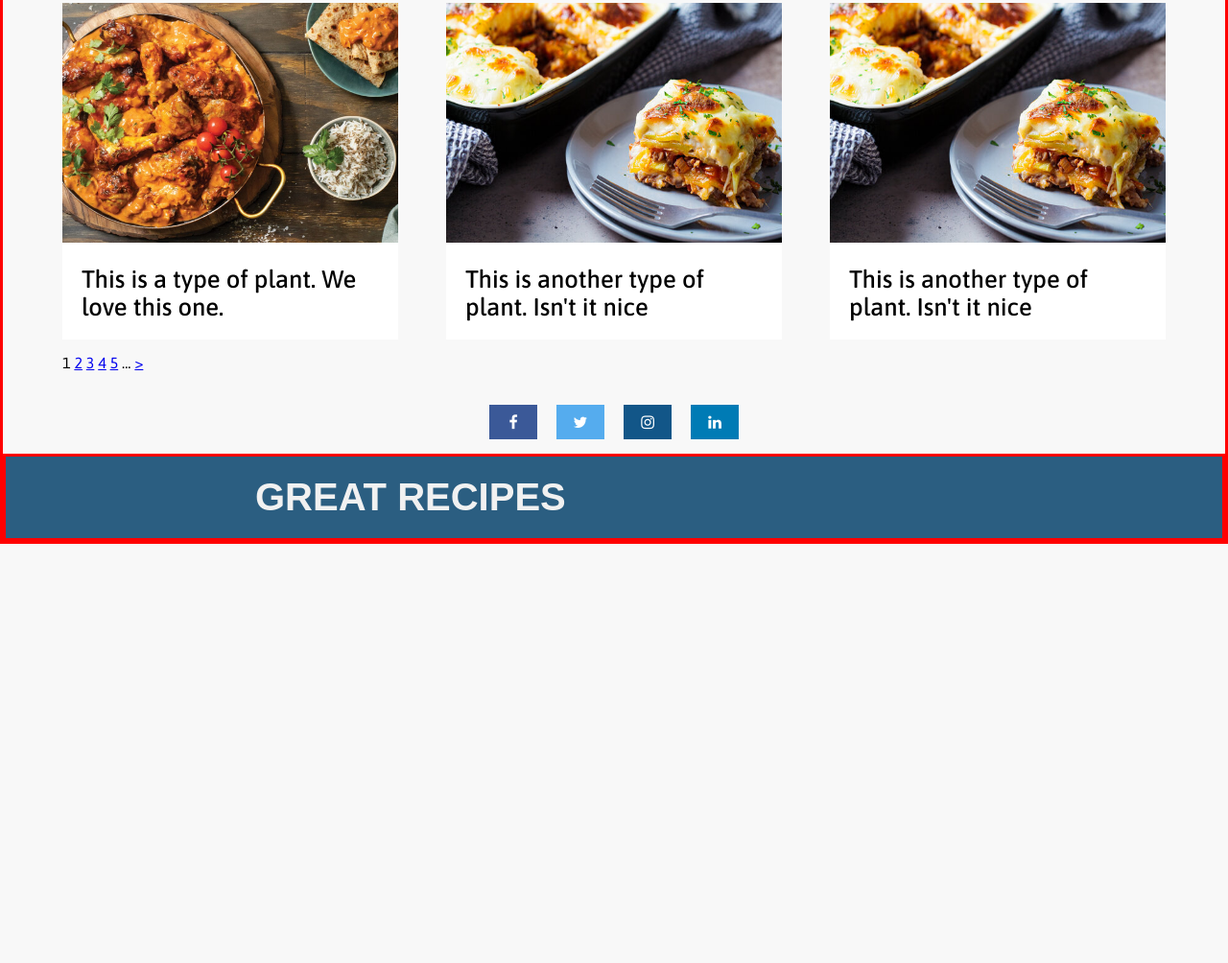
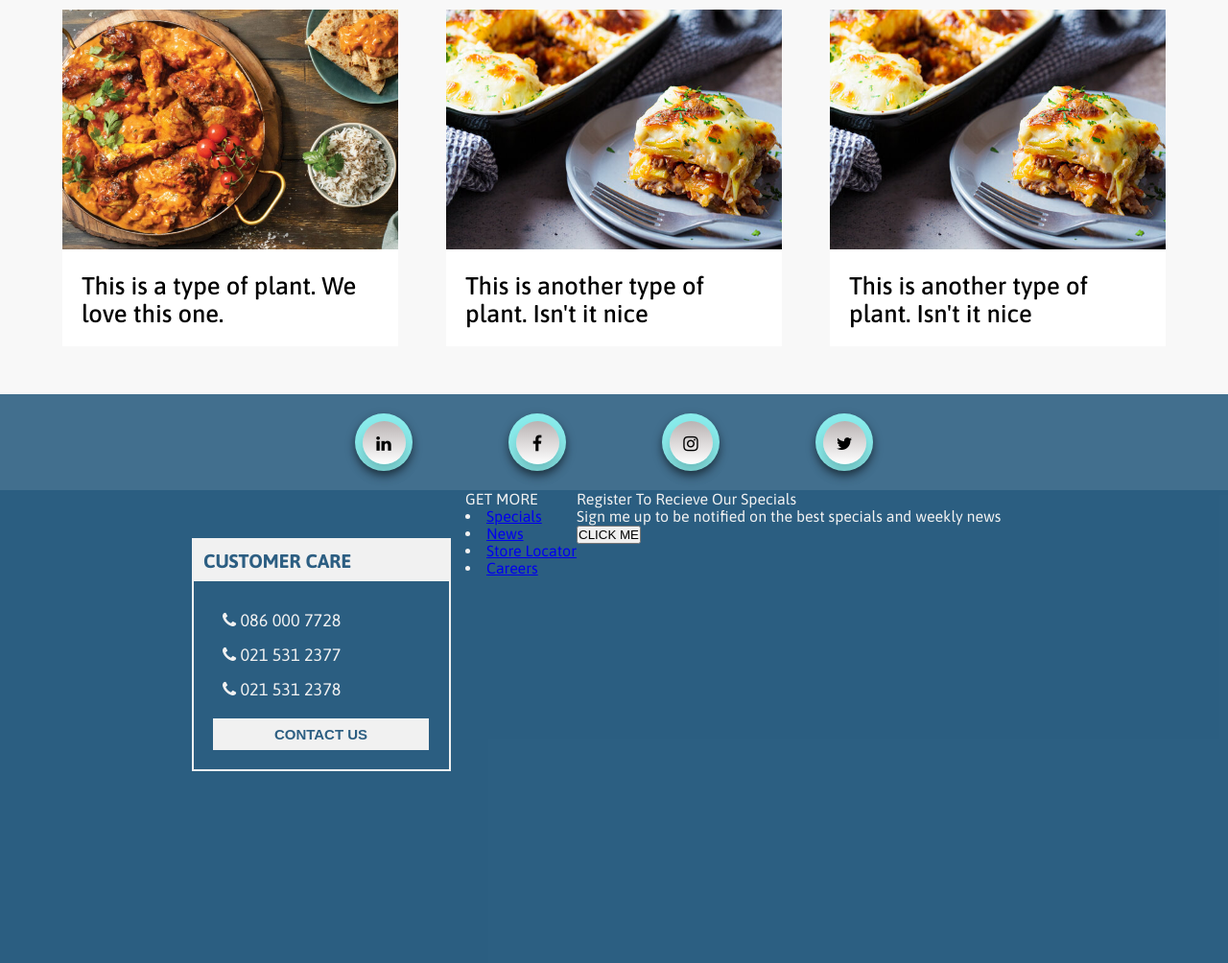
Before and after one commit to Matt19890303/RecipeWebsite, a plain HTML site: page index.html in a window 1280 px wide. Shown: the part 1771-2775 px from the top of the page at 96% size. Before the commit the page ends 2338 px from the top, so only its background shows below. Drawn offline with Linux system fonts and the light colour scheme.

Commit message:
Added buttons for social media and started on the footer

```diff
--- a/index.html
+++ b/index.html
@@ -20,7 +20,11 @@
         </ul>
     </div>
     <div class="headerTwo">
+      <div class="headerTwoA">
         <div class="headerText">Need a Recipe?</div>
+      </div>
+
+      <div class="headerTwoB">
         <div class="dropdownMeals">
           <button class="dropbtnMeals">Meals</button>
           <div class="mealContent">
@@ -37,10 +41,10 @@
             <a href="#">Savoury</a>
           </div>
         </div>
+      </div>
     </div>
 
     <div class="contentContainer">
-
       <div class="themeContent">
         <h2>Ravishing & Easy to Follow Recipes</h2>
         <p id="firstP">Fresh recipes you can try at home from this Market</p>
@@ -49,7 +53,7 @@
 
       <!-- Nav Buttons -->
       <div class="randomButtons">
-        <button id="rbtns">SPECIALS</button>
+        <button id="rbtns">SPECIALS DISHES</button>
         <button id="rbtns">STORES</button>
         <button id="rbtns">INSTAGRAM</button>
       </div>
@@ -117,7 +121,7 @@
               <div class="text">This is another type of plant. Isn't it nice</div>
           </div>
 
-          <div class="pageNumbers">
+          <!-- <div class="pageNumbers">
             <span class="pagesCurrent">1</span>
             <a class="pages" href="https://foodloversmarket.co.za/recipes/">2</a>
             <a class="pages" href="https://foodloversmarket.co.za/recipes/?pg=3">3</a>
@@ -125,24 +129,56 @@
             <a class="pages" href="https://foodloversmarket.co.za/recipes/?pg=2">5</a>
             <span class="pagesDots">...</span>
             <a class="pages" href="https://foodloversmarket.co.za/recipes/?pg=2">></a>
-          </div>
+          </div> -->
         </div>
       </div>
     </div>
 
-    <div class="socialFooter">
-        <!-- Add font awesome icons -->
-        <a href="#" class="fa fa-facebook"></a>
-        <a href="#" class="fa fa-twitter"></a>
-        <a href="#" class="fa fa-instagram"></a>
-        <a href="#" class="fa fa-linkedin"></a>
-        <!-- <div class="socialIcon" data-url="https://facebook"></div>
-        <div class="socialIcon" data-url="https://twitter"></div>
-        <div class="socialIcon" data-url="https://instagram"></div>
-        <div class="socialIcon" data-url="https://linkedin"></div> -->
+    <div class="social">
+      <div class="circle">
+        <a1 href="#" class="fa fa-linkedin"></a1>
+      </div>
+      <div class="circle">
+        <a1 href="#" class="fa fa-facebook"></a1>
+      </div>
+      <div class="circle">
+        <a1 href="#" class="fa fa-instagram"></a1>
+      </div>
+      <div class="circle">
+        <a1 href="#" class="fa fa-twitter"></a1>
+      </div>
     </div>
     <div class="infoFooter">
-      <div class="logo">GREAT RECIPES</div>
+      <div class="contact-section">
+        <div class="customer-care">
+          <div class="CC-text">CUSTOMER CARE</div>
+          <div class="box">
+            <li id="numbers"><i class="fa fa-phone"></i> 086 000 7728 </li>
+            <li id="numbers"><i class="fa fa-phone"></i> 021 531 2377 </li>
+            <li id="numbers"><i class="fa fa-phone"></i> 021 531 2378 </li>
+            <button id="contact-btn">CONTACT US</button>
+          </div>
+        </div>
+      </div>
+
+      <div class="info-section">
+        <div class="more-info">
+          <div class="GM-text">GET MORE</div>
+          <li id="GM-info"><a href="#">Specials</a></li>
+          <li id="GM-info"><a href="#">News</a></li>
+          <li id="GM-info"><a href="#">Store Locator</a></li>
+          <li id="GM-info"><a href="#">Careers</a></li>
+        </div>
+      </div>
+
+      <div class="register-section">
+        <div class="register">
+          <div id="register-text">Register To Recieve Our Specials</div>
+          <p>Sign me up to be notified on the best specials and weekly news</p>
+          <button>CLICK ME</button>
+        </div>
+      </div>
+
     </div>
 
 </body>
--- a/script.js
+++ b/script.js
@@ -0,0 +1,10 @@
+// When the user scrolls down 50px from the top of the document, resize the header's font size
+window.onscroll = function() {headerScroll()};
+
+function headerScroll() {
+  if (document.body.scrollTop > 50 || document.documentElement.scrollTop > 50) {
+    document.querySelector(".logo").style.padding = "10px";
+  } else {
+    document.querySelector(".logo").style.padding = "20px";
+  }
+}
--- a/style.css
+++ b/style.css
@@ -11,7 +11,7 @@ body {
   /* font-family: Arial, Helvetica, sans-serif; */
   font-family: Asap, sans-serif;
   background-color: rgb(248, 248, 248);
-  border: solid red;
+  /* border: solid red; */
 }
 
 .contentContainer {
@@ -28,13 +28,12 @@ body {
   display: flex;
   align-items: center;
   justify-content: space-between;
-    /* padding: 20px; */
   background-color: rgba(22, 78, 117, 0.9);
   color: #f1f1f1;
+  padding: 8px;
   /* border: solid red; */
   position: sticky;
   top: 0;
-    z-index: 999;
 }
 
 .logo {
@@ -55,13 +54,13 @@ body {
   padding: 20px;
   gap: 50px;
   /* border: solid red; */
-
 }
 
 .one, .two, .three {
   color: #f1f1f1;
   text-decoration: none;
   padding: 10px;
+  transition: background-color 250ms linear;
 }
 
 .one:hover, .two:hover, .three:hover {
@@ -75,12 +74,20 @@ body {
 
 .headerTwo {
   display: flex;
-    align-items: center;
-    justify-content: center;
-    padding: 20px;
+  justify-content: space-around;
   background-color: rgba(22, 78, 117, 0.8);
   /* border: solid blue; */
-    gap: 80px;
+  padding: 20px;
+}
+
+.headerTwoA {
+  margin-right: 140px;
+  /* border: solid green; */
+}
+
+.headerTwoB {
+  margin-right: 60px;
+  /* border: solid red; */
 }
 
 .headerText {
@@ -95,39 +102,47 @@ body {
 /* https://stackoverflow.com/questions/44832572/pure-css-clickable-dropdown */
 
 /* Meals */
+/* This allows the dropdown to fall under the button */
 .dropdownMeals {
   position: relative;
   display: inline-block;
 }
 
 .dropbtnMeals {
+  width: 100px;
+  margin-right: 90px;
   background-color: #4CAF50;
   color: white;
-  padding: 16px;
+  padding: 13px;
   font-size: 16px;
-  border-radius: 10%;
+  border-radius: 5%;
   border: none;
   cursor: pointer;
 }
+
 .mealContent {
+  /* makes the dropdown push right as it appears */
+  left: 0;
   display: none;
   position: absolute;
-  /* makes the dropdown push right as it appears */
-  left: 0;
   background-color: #f9f9f9;
-  min-width: 160px;
+  min-width: 150px;
   box-shadow: 0px 8px 16px 0px rgba(0,0,0,0.2);
-  z-index: 1;
+  border-radius: 2%;
 }
+
 .mealContent a {
   color: black;
   padding: 12px 16px;
   text-decoration: none;
   display: block;
 }
+
 .mealContent a:hover {
-  background-color: #f1f1f1
+  background-color: #3e8e41;
+  color: white;
 }
+
 .dropdownMeals:hover .mealContent {
   display: block;
 }
@@ -136,41 +151,50 @@ body {
 }
 
 /* Treats */
+/* This allows the dropdown to fall under the button */
 .dropdownTreats {
   position: relative;
   display: inline-block;
 }
+
 .dropbtnTreats {
+  width: 100px;
   background-color: #4CAF50;
   color: white;
-  border-radius: 10%;
-  padding: 16px;
+  border-radius: 5%;
+  padding: 13px;
   font-size: 16px;
   border: none;
   cursor: pointer;
 }
+
 .treatContent {
+  /* makes the dropdown push right as it appears */
+  left: 0;
   display: none;
   position: absolute;
-  /* makes the dropdown push right as it appears */
-  left: 0;
   background-color: #f9f9f9;
-  min-width: 160px;
+  min-width: 150px;
   box-shadow: 0px 8px 16px 0px rgba(0,0,0,0.2);
-  z-index: 1;
+  border-radius: 2%;
 }
+
 .treatContent a {
   color: black;
   padding: 12px 16px;
   text-decoration: none;
   display: block;
 }
+
 .treatContent a:hover {
-  background-color: #f1f1f1
+  background-color: #3e8e41;
+  color: white;
 }
+
 .dropdownTreats:hover .treatContent {
   display: block;
 }
+
 .dropdownTreats:hover .dropbtnTreats {
   background-color: #3e8e41;
 }
@@ -236,13 +260,13 @@ body {
   margin-top: 20px;
   width: min-content;
   background-color: white;
+  transition: transform 250ms;
   /* border: solid red; */
 }
 
 .info:hover {
   cursor: pointer;
   transform: scale(1.1);
-  transition: all .2s ease-out 0s;
   box-shadow: 2px 2px 2px 2px rgb(0, 0, 0, 0.1);
 }
 
@@ -256,57 +280,49 @@ body {
 /* ############################################################################## */
 
 
-/* https://www.javatpoint.com/how-to-add-social-media-icons-in-html */
-
+/* https://freefrontend.com/css-social-media-icons/ */
 
  /* Style all font social media icons */
 
- .socialFooter {
+ .social {
+  margin-top: 50px;
+  padding: 20px;
+  display: flex;
+  align-items: center;
+  justify-content: center;
+  gap: 100px;
+  background-color: rgba(22, 78, 117, 0.8);
+ }
+
+ .circle {
+  font-size: large;
+  transition: .5s;
   display: flex;
   justify-content: center;
-  padding: 10px;
-  /* border: solid red; */
-  gap: 10px;
+  align-items: center;
+  background-color: rgb(137, 235, 235);
+  width: 60px;
+  height: 60px;
+  border-radius: 50%;
+  box-shadow: 0 4px 10px rgba(0,0,0,0.5);
  }
 
- .fa {
-  margin: 5px;
-  padding: 10px;
-  font-size: 30px;
-  width: 50px;
-  text-align: center;
-  text-decoration: none;
+ .circle:hover {
+  cursor: pointer;
+  box-shadow: 0 2px 5px rgba(0,0,0,0.5);
+  transform: scale(0.9);
  }
 
-/* Add a hover effect if you want */
-.fa:hover {
-  opacity: 0.7;
-}
-
-/* Set a specific color for each brand */
-
-/* Facebook */
-.fa-facebook {
-  background: #3B5998;
-  color: white;
-}
-
-/* Twitter */
-.fa-twitter {
-  background: #55ACEE;
-  color: white;
-}
-
-/* Linkedin */
-.fa-linkedin {
-  background: #007bb5;
-  color: white;
-}
-
-/* Instagram */
-.fa-instagram {
-  background: #125688;
-  color: white;
+ a1 {
+  display:block;
+  text-align:center;
+  padding-top: 15px;
+  width:45px;
+  height:45px;
+  border-radius: 50%;
+  text-decoration:none;
+  box-shadow: 0 10px 15px rgba(0,0,0,0.2);
+  background-image: linear-gradient(rgb(185, 179, 179), #fff);
 }
 
 /* ############################################################################## */
@@ -315,10 +331,58 @@ body {
 
 .infoFooter {
   display: flex;
-  /* align-items: center; */
-  /* justify-content: space-between; */
-  /* padding: 20px; */
   background-color: rgba(22, 78, 117, 0.9);
   color: #f1f1f1;
-  border: solid red;
 }
+
+
+/* Customer Care */
+
+.contact-section{
+  /* border: solid red; */
+}
+
+.customer-care {
+  list-style-type: none;
+  border: 2px solid #f1f1f1;
+  /* Top Right Bottom Left */
+  margin: 50px 15px 200px 200px;
+}
+
+.CC-text {
+  width: 13.3em;
+  font-weight: 900;
+  font-size: 20px;
+  padding: 10px;
+  background-color: #f1f1f1;
+  color: rgba(22, 78, 117, 0.9);
+}
+
+.box {
+  padding: 20px;
+}
+
+#numbers {
+  font-size: 18px;
+  padding: 5px;
+  margin: 5px;
+}
+
+#contact-btn {
+  border: none;
+  margin-top: 10px;
+  width: 15em;
+  color: rgba(22, 78, 117, 0.9);
+  background-color: #f1f1f1;
+  font-size: 15px;
+  font-weight: 700;
+  padding: 8px;
+}
+
+#contact-btn:hover {
+  color: white;
+  background-color: rgba(22, 78, 117, 1.2);
+  box-shadow: 0 4px 10px rgba(0,0,0,0.5);
+}
+
+/* More Info */
```
Lines whose indentation alone changed are shown as unchanged.
